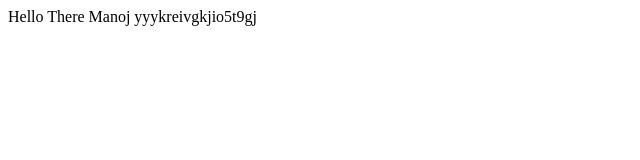
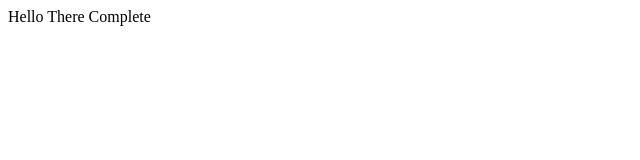
Before and after one commit to m123github/m123github.github.io, a plain HTML site: page index.html in a window 1280 px wide. Shown: the whole page, without its empty margins (0-640 px from the left). Drawn offline with Linux system fonts and the light colour scheme.

Commit message:
Update index.html

```diff
--- a/index.html
+++ b/index.html
@@ -7,8 +7,8 @@
     <title>Document</title>
 </head>
 <body>
-    Hello There
+    Hello There Complete
 
-    Manoj yyykreivgkjio5t9gj
+
 </body>
 </html>
```
